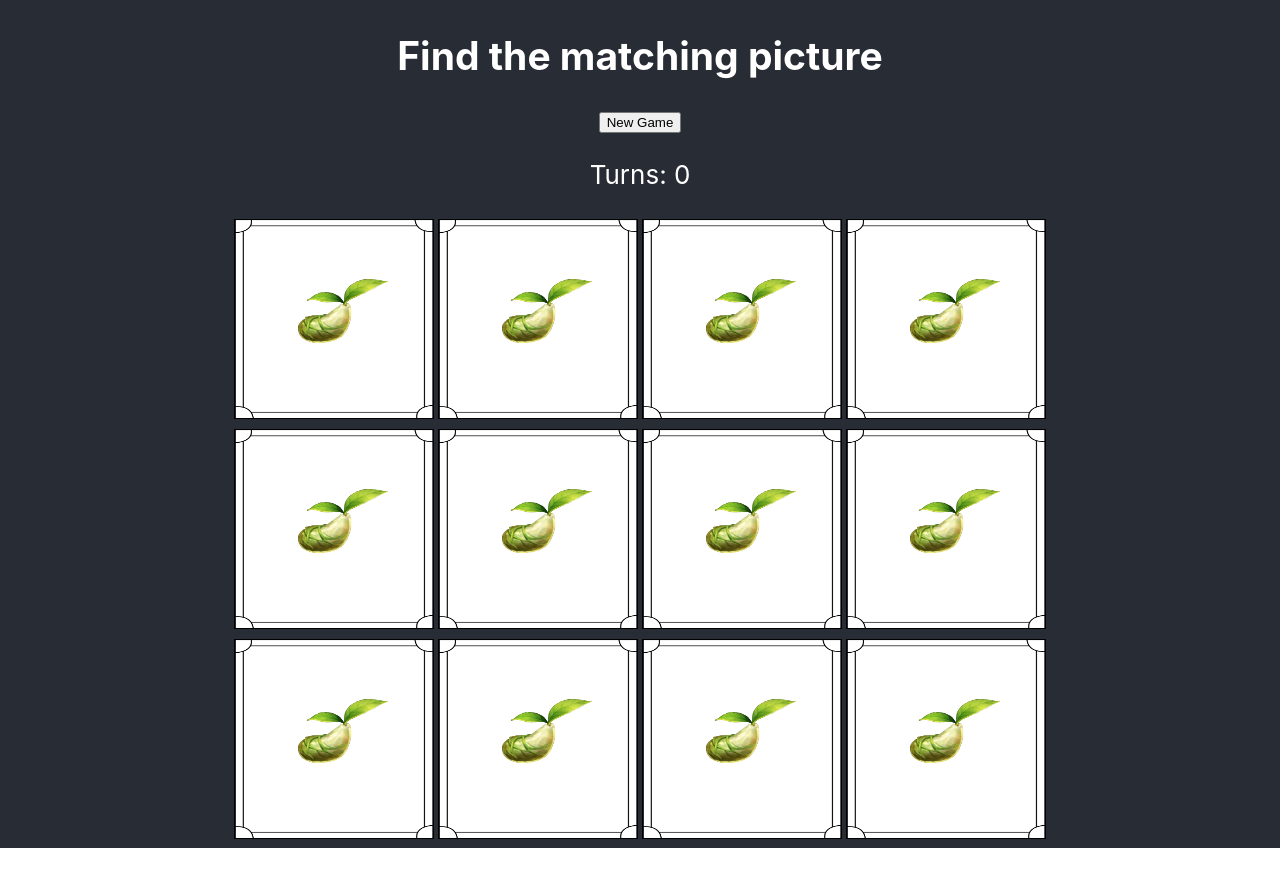
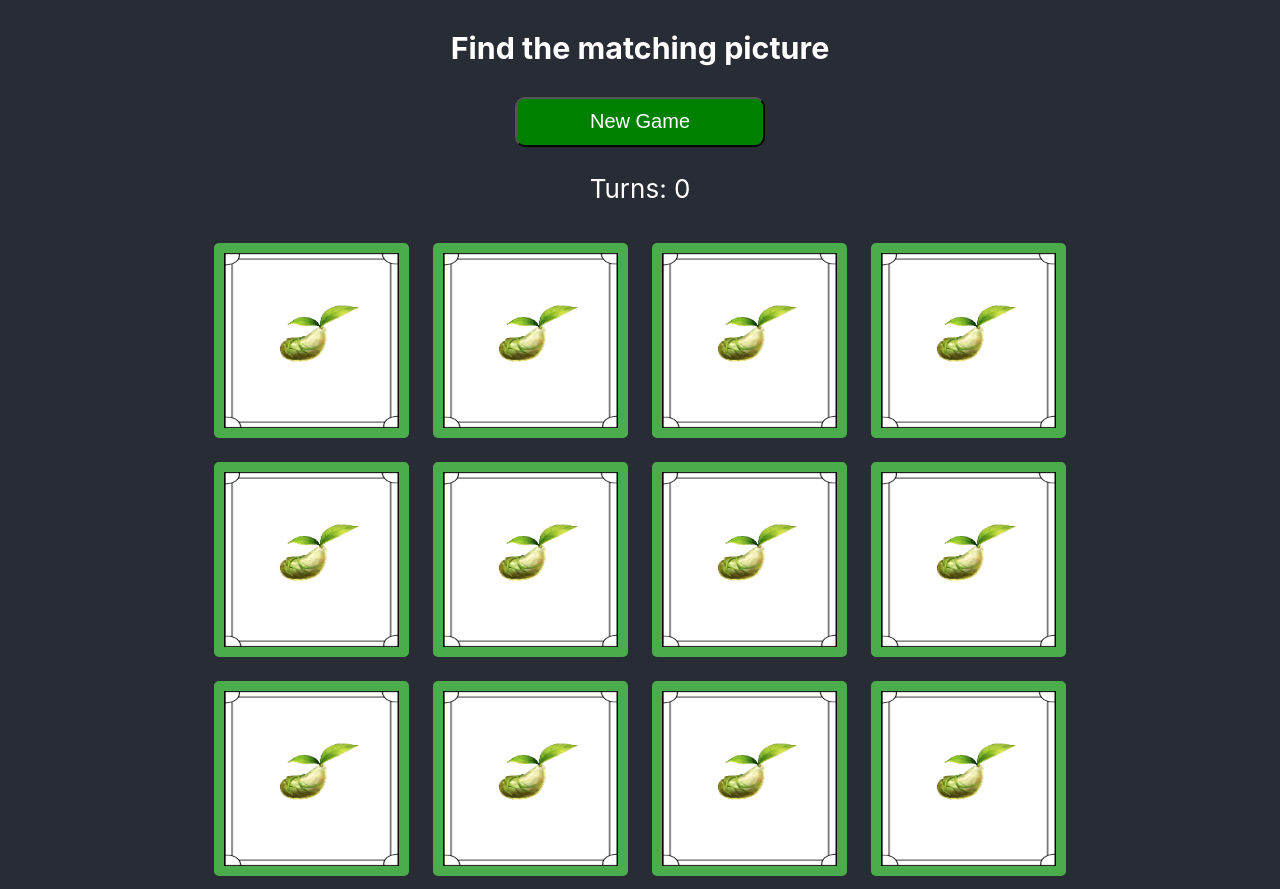
Before and after one commit to KevinFong2/Assignment2-webdev, a React (Create React App) app: page / in a window 1280 px wide. Before the commit the page ends 848 px from the top, so only its background shows below. Built offline with nearby package versions, Linux system fonts and the light colour scheme.

Commit message:
added styling to button and cards

```diff
--- a/src/App.css
+++ b/src/App.css
@@ -36,3 +36,12 @@
     transform: rotate(360deg);
   }
 }
+
+.button {
+  background-color: green;
+  border-radius: 10px;
+  height: 50px;
+  width: 250px;
+  color: white;
+  font-size: 20px;
+}
--- a/src/App.js
+++ b/src/App.js
@@ -115,7 +115,7 @@ function App() {
   return (
     <div className="App">
     <header className="App-header">
-      <h2>Find the matching picture</h2>
+      <h3>Find the matching picture</h3>
       <button className='button' onClick={resetGame}>New Game</button>
       <p>Turns: {counter}</p>
       <table>
--- a/src/Card.css
+++ b/src/Card.css
@@ -1,4 +1,14 @@
-.Card{
-    height: 200px;
-    width: 200px;
-  }
+.Card {
+    height: 175px;
+    width: 175px;
+    background-color: #4aac4a;
+    border-radius: 5px;
+    margin: 10px;
+    padding: 10px;
+    display: flex;
+    flex-direction: column;
+    justify-content: space-between;
+    align-items: center;
+    cursor: pointer;
+    position: relative;
+}
```
